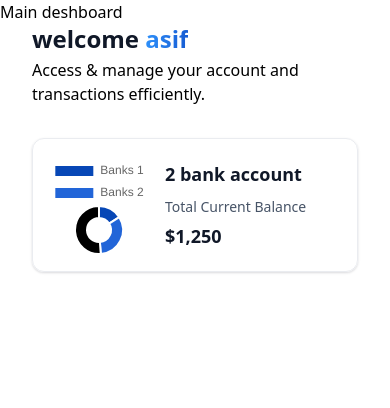
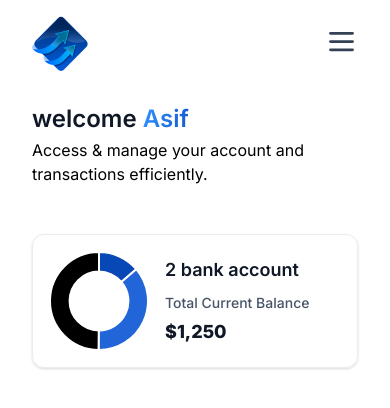
Before and after one commit to Xashadulpo/bank, a Next.js app: page / in a window 390 px wide. Shown: the top 408 px of the page. Built offline with nearby package versions, Linux system fonts and the light colour scheme.

Commit message:
mobile and dekstop menu done

```diff
--- a/app/(root)/layout.tsx
+++ b/app/(root)/layout.tsx
@@ -1,13 +1,27 @@
-
+import MobileBar from "@/components/MobileBar";
+import SideBar from "@/components/SideBar";
+import Image from "next/image";
 export default function RootLayout({
   children,
 }: {
   children: React.ReactNode;
 }) {
   return (
-    <main>
-        Main deshboard
-        {children}
+    <main className="h-screen w-full flex font-inter max-md:flex-col ">
+      <SideBar />
+      <div className=" w-full flex justify-between px-8 py-4 items-center md:hidden">
+        <div className="image-container">
+        <Image
+          src="/icons/logo.svg"
+          width={34}
+          height={34}
+          alt="horizon logo"
+          className="size-[24px] max-xl:size-14"
+        />
+        </div>
+        <MobileBar />
+      </div>
+      {children}
     </main>
   );
 }
--- a/app/(root)/page.tsx
+++ b/app/(root)/page.tsx
@@ -9,11 +9,13 @@
       <div className="w-full">
         {/* header  */}
         <div className='flex flex-col px-8 gap-8'>
+
           <Header
            type="greting"
            title="welcome"
            user={logIn.firstName || "guest"}
            subTitle="Access & manage your account and transactions efficiently."/>
+
           <TotalBalanceBox
           accounts={[]}
           totalBank={2}
--- a/app/globals.css
+++ b/app/globals.css
@@ -50,6 +50,9 @@
 
   .sheet-content button {
     @apply focus:ring-0 focus-visible:ring-transparent focus:ring-offset-0 focus-visible:ring-offset-0 focus-visible:outline-none focus-visible:border-none !important;
+  }
+  .active-link {
+    @apply bg-bank-gradient text-white
   }
 
   .text14_padding10 {
@@ -120,4 +123,14 @@
   .total-balance-amount {
     @apply text-24 lg:text-30 flex-1 font-semibold text-gray-900;
   }
+
+
+  /* SIDEBAR  */
+    .sidebar{
+      @apply w-fit h-screen top-0 left-0 sticky flex flex-col justify-between border-r border-gray-200 bg-white pt-8 text-white max-md:hidden sm:p-4 xl:p-6  2xl:w-[355px]
+    }
+    .sidebar-logo {
+      @apply 2xl:text-26 font-ibm-plex-serif text-[26px] font-bold text-black-1 max-xl:hidden;
+    }
+
 }
--- a/app/layout.tsx
+++ b/app/layout.tsx
@@ -8,8 +8,11 @@
   variable: "--font-ibm-plex-serif",
 });
 export const metadata = {
-  title: "car explore",
-  description: "discover car explore",
+  title: "Horizon",
+  description: "discover Bank explore",
+  icons: {
+    icon: '/icons/logo.svg'
+  }
 };
 
 export default function RootLayout({
--- a/components/DonartChart.tsx
+++ b/components/DonartChart.tsx
@@ -1,26 +1,34 @@
-"use client"
-import React from 'react'
+"use client";
+import React from "react";
 import { Chart as ChartJS, ArcElement, Tooltip, Legend } from "chart.js";
 import { Doughnut } from "react-chartjs-2";
 
 ChartJS.register(ArcElement, Tooltip, Legend);
 
+const DonartChart = ({ accounts }: DonartChartProps) => {
+  const data = {
+    datasets: [
+      {
+        label: "Banks",
+        data: [1259,3333,4566],
+        backgroundColor: ["#0747b6", "#2265d8", , "#2f91fa"],
+      },
+    ],
+    labels: ["Banks 1", "Banks 2", "Banks 3"],
+  };
+  return (
+    <Doughnut
+      options={{
+        cutout: "60%",
+        plugins: {
+          legend: {
+            display: false,
+          },
+        },
+      }}
+      data={data}
+    />
+  );
+};
 
-const DonartChart = ({accounts}:DonartChartProps) => {
-    const data = {
-      datasets:[
-        {
-          label: "Banks",
-        data:[1250,2566,4000],
-        backgroundColor:["#0747b6","#2265d8",,"#2f91fa"]
-        }
-
-      ],
-      labels:["Banks 1" , "Banks 2", "Banks 3"]
-    }
-  return <Doughnut data={data} />;
-
-
-}
-
-export default DonartChart
+export default DonartChart;
--- a/components/Header.tsx
+++ b/components/Header.tsx
@@ -2,11 +2,11 @@
 
 const Header = ({type,title,user,subTitle}:HeaderProps) => {
   return (
-    <div className='flex flex-col gap-1'>
+    <div className='flex flex-col gap-1 py-4'>
       <h1 className='text-24 lg:text-30 font-semibold text-gray-900'>
         {title} {" "}
       {type === "greting" && (
-        <span className="bg-gradient-to-r from-blue-500 to-blue-700 text-transparent bg-clip-text">{user}</span>
+        <span className="bg-gradient-to-r from-blue-500 to-blue-700 capitalize text-transparent bg-clip-text">{user}</span>
 
       )}
       </h1>
--- /dev/null
+++ b/components/MobileBar.tsx
@@ -0,0 +1,87 @@
+"use client"
+import {
+  Sheet,
+  SheetClose,
+  SheetContent,
+  SheetDescription,
+  SheetHeader,
+  SheetTitle,
+  SheetTrigger,
+} from "@/components/ui/sheet";
+import { sidebarLinks } from "@/constant";
+import Image from "next/image";
+import Link from "next/link";
+import { usePathname } from "next/navigation";
+
+const MobileBar = () => {
+  const pathName = usePathname();
+  return (
+    <section className="max-w-[246px]">
+      <Sheet>
+        <SheetTrigger>
+          <Image
+            src="/icons/hamburger.svg"
+            alt="mobileBtn"
+            width={33}
+            height={32}
+          />
+        </SheetTrigger>
+        <SheetContent
+          side="left"
+          className="border-none w-full max-w-[400px] bg-white"
+        >
+          <Link
+            href="/"
+            className="cursor-pointer flex items-center gap-1 px-4"
+          >
+            <Image
+              src="/icons/logo.svg"
+              width={34}
+              height={34}
+              alt="Horizon logo"
+            />
+            <h1 className="text-26 font-ibm-plex-serif font-bold text-black-1">
+              Horizon
+            </h1>
+          </Link>
+          {/* MOBILE NAV INTIGRATION  */}
+
+            <SheetClose asChild>
+                <div className="mt-14 ml-4 flex gap-4 flex-col  ">
+
+              {sidebarLinks.map((items) => (
+                 <SheetClose asChild>
+                  <Link href={items.route} key={items.label}>
+                  <div
+                    className={`flex gap-3 p-4 items-center  rounded-[6px] ${
+                      pathName === items.route ? "active-link" : "text-black-2"
+                    }`}
+                  >
+                    <Image
+                      src={items.imgURL}
+                      alt={items.imgURL}
+                      width={24}
+                      height={24}
+                      className={
+                        pathName === items.route
+                          ? "brightness-[3] invert-0"
+                          : ""
+                      }
+                    />
+                    <p className="text-16 font-semibold md:hidden">
+                      {items.label}
+                    </p>
+                  </div>
+                </Link>
+                </SheetClose>
+              ))}
+              </div>
+            </SheetClose>
+
+        </SheetContent>
+      </Sheet>
+    </section>
+  );
+};
+
+export default MobileBar;
--- /dev/null
+++ b/components/SideBar.tsx
@@ -0,0 +1,40 @@
+"use client";
+import { sidebarLinks } from "@/constant";
+import Image from "next/image";
+import Link from "next/link";
+import { usePathname } from "next/navigation";
+
+const SideBar = () => {
+  const pathName = usePathname();
+  return (
+    <div className="sidebar">
+      <div className="flex flex-col gap-4">
+        <Link href="/" className="mb-12 flex gap-3 items-center cursor-pointer">
+          <Image
+            src="/icons/logo.svg"
+            width={34}
+            height={34}
+            alt="horizon logo"
+            className="size-[24px] max-xl:size-14"
+          />
+          <h1 className="sidebar-logo">Horizon</h1>
+        </Link>
+        {sidebarLinks.map((items) => (
+          <Link href={items.route} key={items.label}>
+            <div className={ `flex gap-2 p-4 items-center rounded-[6px] ${pathName === items.route ? "active-link" : "text-black-2"}`}>
+              <Image
+                src={items.imgURL}
+                alt={items.imgURL}
+                width={34}
+                height={34}
+                className={pathName === items.route ? "brightness-[3] invert-0" : ""}/>
+              <p className="text-16 font-semibold max-xl:hidden">{items.label}</p>
+            </div>
+          </Link>
+        ))}
+      </div>
+    </div>
+  );
+};
+
+export default SideBar;
--- /dev/null
+++ b/components/ui/sheet.tsx
@@ -0,0 +1,140 @@
+"use client"
+
+import * as React from "react"
+import * as SheetPrimitive from "@radix-ui/react-dialog"
+import { cva, type VariantProps } from "class-variance-authority"
+import { X } from "lucide-react"
+
+import { cn } from "@/lib/utils"
+
+const Sheet = SheetPrimitive.Root
+
+const SheetTrigger = SheetPrimitive.Trigger
+
+const SheetClose = SheetPrimitive.Close
+
+const SheetPortal = SheetPrimitive.Portal
+
+const SheetOverlay = React.forwardRef<
+  React.ElementRef<typeof SheetPrimitive.Overlay>,
+  React.ComponentPropsWithoutRef<typeof SheetPrimitive.Overlay>
+>(({ className, ...props }, ref) => (
+  <SheetPrimitive.Overlay
+    className={cn(
+      "fixed inset-0 z-50 bg-black/80  data-[state=open]:animate-in data-[state=closed]:animate-out data-[state=closed]:fade-out-0 data-[state=open]:fade-in-0",
+      className
+    )}
+    {...props}
+    ref={ref}
+  />
+))
+SheetOverlay.displayName = SheetPrimitive.Overlay.displayName
+
+const sheetVariants = cva(
+  "fixed z-50 gap-4 bg-background p-6 shadow-lg transition ease-in-out data-[state=open]:animate-in data-[state=closed]:animate-out data-[state=closed]:duration-300 data-[state=open]:duration-500",
+  {
+    variants: {
+      side: {
+        top: "inset-x-0 top-0 border-b data-[state=closed]:slide-out-to-top data-[state=open]:slide-in-from-top",
+        bottom:
+          "inset-x-0 bottom-0 border-t data-[state=closed]:slide-out-to-bottom data-[state=open]:slide-in-from-bottom",
+        left: "inset-y-0 left-0 h-full w-3/4 border-r data-[state=closed]:slide-out-to-left data-[state=open]:slide-in-from-left sm:max-w-sm",
+        right:
+          "inset-y-0 right-0 h-full w-3/4  border-l data-[state=closed]:slide-out-to-right data-[state=open]:slide-in-from-right sm:max-w-sm",
+      },
+    },
+    defaultVariants: {
+      side: "right",
+    },
+  }
+)
+
+interface SheetContentProps
+  extends React.ComponentPropsWithoutRef<typeof SheetPrimitive.Content>,
+    VariantProps<typeof sheetVariants> {}
+
+const SheetContent = React.forwardRef<
+  React.ElementRef<typeof SheetPrimitive.Content>,
+  SheetContentProps
+>(({ side = "right", className, children, ...props }, ref) => (
+  <SheetPortal>
+    <SheetOverlay />
+    <SheetPrimitive.Content
+      ref={ref}
+      className={cn(sheetVariants({ side }), className)}
+      {...props}
+    >
+      {children}
+      <SheetPrimitive.Close className="absolute right-4 top-4 rounded-sm opacity-70 ring-offset-background transition-opacity hover:opacity-100 focus:outline-none focus:ring-2 focus:ring-ring focus:ring-offset-2 disabled:pointer-events-none data-[state=open]:bg-secondary">
+        <X className="h-4 w-4" />
+        <span className="sr-only">Close</span>
+      </SheetPrimitive.Close>
+    </SheetPrimitive.Content>
+  </SheetPortal>
+))
+SheetContent.displayName = SheetPrimitive.Content.displayName
+
+const SheetHeader = ({
+  className,
+  ...props
+}: React.HTMLAttributes<HTMLDivElement>) => (
+  <div
+    className={cn(
+      "flex flex-col space-y-2 text-center sm:text-left",
+      className
+    )}
+    {...props}
+  />
+)
+SheetHeader.displayName = "SheetHeader"
+
+const SheetFooter = ({
+  className,
+  ...props
+}: React.HTMLAttributes<HTMLDivElement>) => (
+  <div
+    className={cn(
+      "flex flex-col-reverse sm:flex-row sm:justify-end sm:space-x-2",
+      className
+    )}
+    {...props}
+  />
+)
+SheetFooter.displayName = "SheetFooter"
+
+const SheetTitle = React.forwardRef<
+  React.ElementRef<typeof SheetPrimitive.Title>,
+  React.ComponentPropsWithoutRef<typeof SheetPrimitive.Title>
+>(({ className, ...props }, ref) => (
+  <SheetPrimitive.Title
+    ref={ref}
+    className={cn("text-lg font-semibold text-foreground", className)}
+    {...props}
+  />
+))
+SheetTitle.displayName = SheetPrimitive.Title.displayName
+
+const SheetDescription = React.forwardRef<
+  React.ElementRef<typeof SheetPrimitive.Description>,
+  React.ComponentPropsWithoutRef<typeof SheetPrimitive.Description>
+>(({ className, ...props }, ref) => (
+  <SheetPrimitive.Description
+    ref={ref}
+    className={cn("text-sm text-muted-foreground", className)}
+    {...props}
+  />
+))
+SheetDescription.displayName = SheetPrimitive.Description.displayName
+
+export {
+  Sheet,
+  SheetPortal,
+  SheetOverlay,
+  SheetTrigger,
+  SheetClose,
+  SheetContent,
+  SheetHeader,
+  SheetFooter,
+  SheetTitle,
+  SheetDescription,
+}
--- a/constant/index.ts
+++ b/constant/index.ts
@@ -6,7 +6,7 @@
     },
     {
       imgURL: "/icons/dollar-circle.svg",
-      route: "/my-banks",
+      route: "/mybanks",
       label: "My Banks",
     },
     {
--- a/package.json
+++ b/package.json
@@ -11,6 +11,7 @@
   "dependencies": {
     "@gsap/react": "^2.1.0",
     "@headlessui/react": "^1.7.17",
+    "@radix-ui/react-dialog": "^1.0.5",
     "@reduxjs/toolkit": "^2.1.0",
     "@types/node": "20.4.1",
     "@types/react": "18.2.14",
```
Also changed, not shown: app/(root)/mybanks/page.tsx (added, +11 -0 lines), 1 other file (tests, documents, lock files or other folders).
